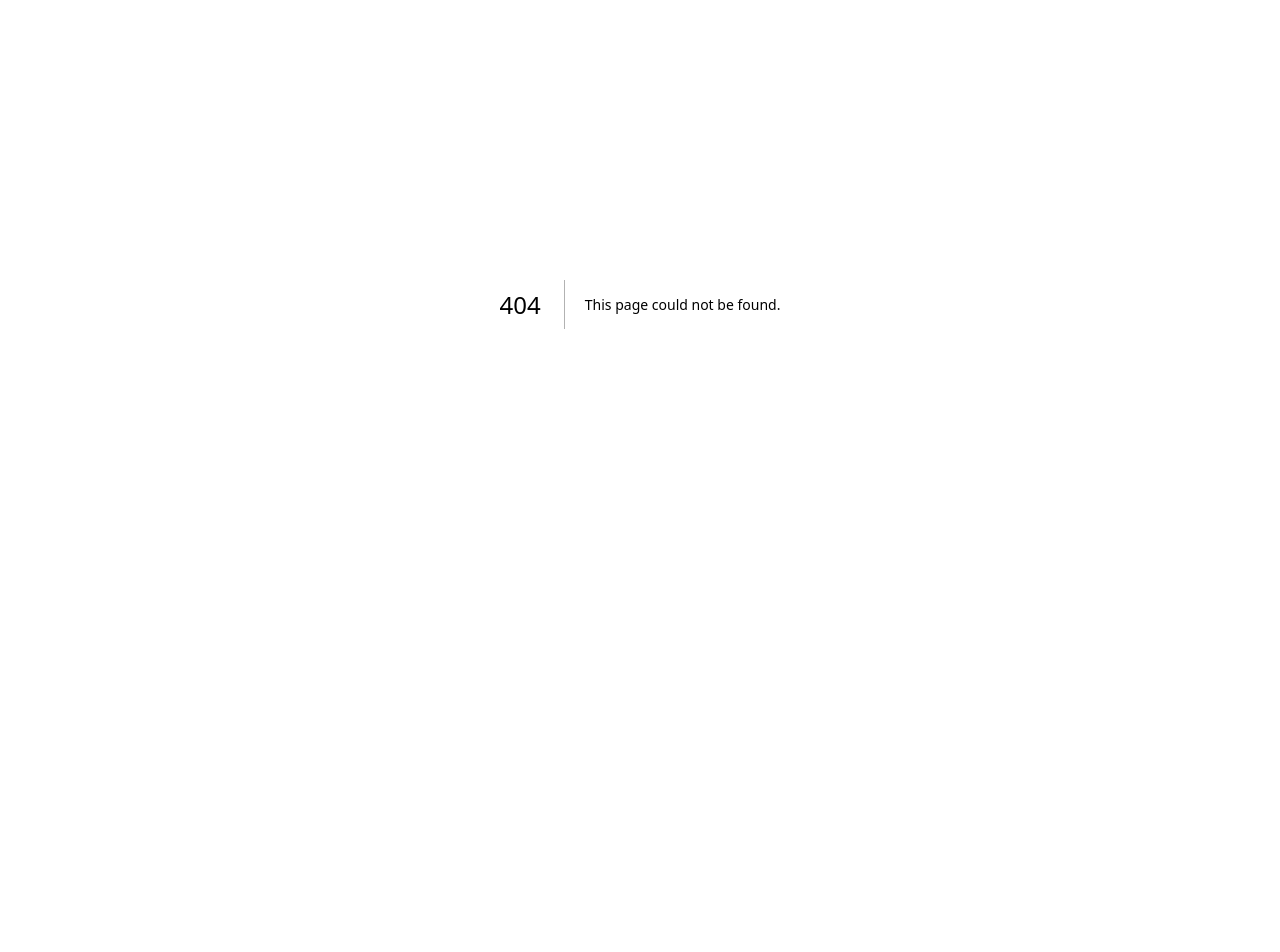
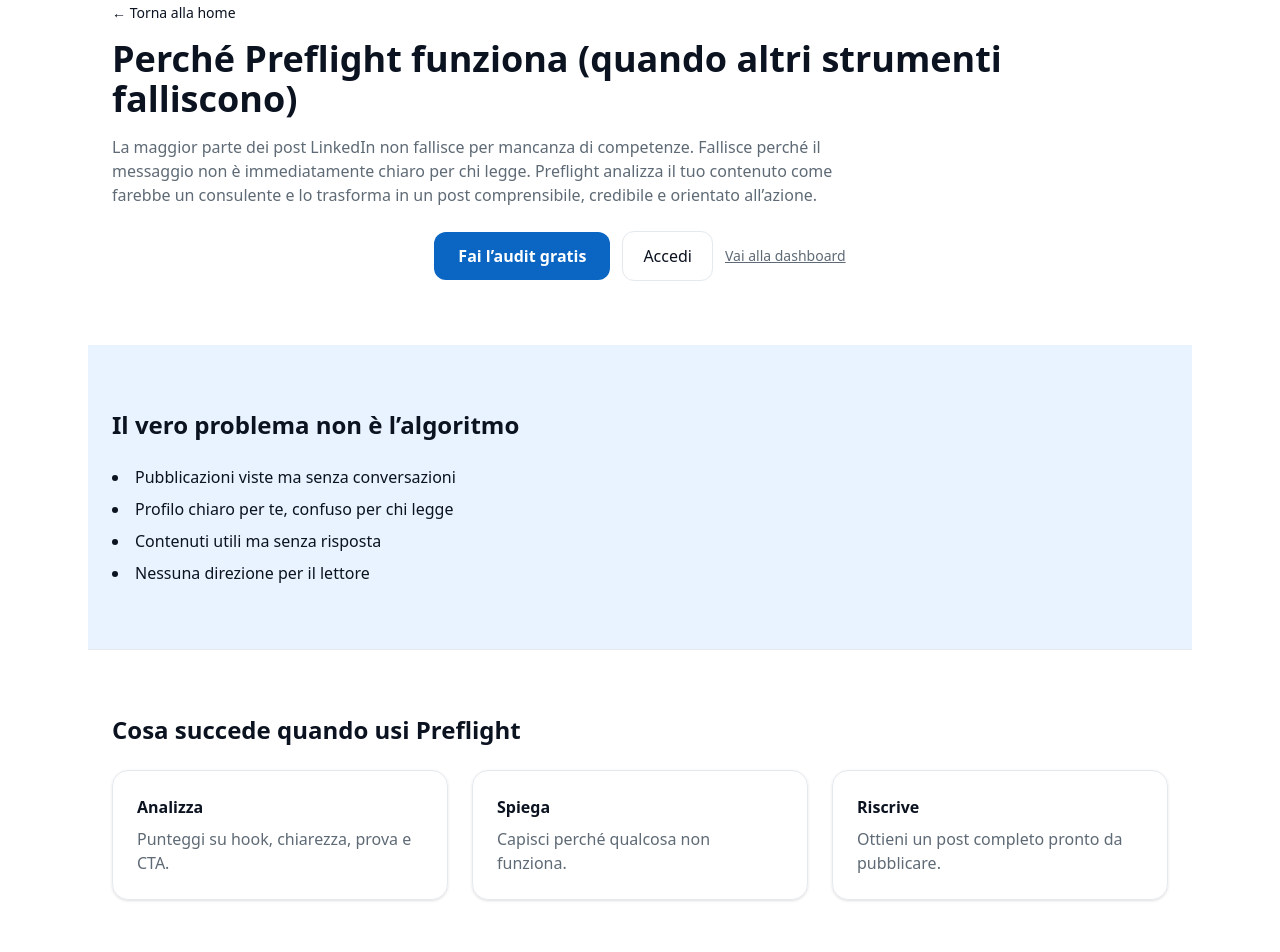
Before and after one commit to marcello13fincato/Preflight, a Next.js app in the folder preflight/: page /perche-funziona in a window 1280 px wide. Before the commit this address had no page. Shown: the part 160-1112 px from the top of the page. Before the commit the page ends 928 px from the top, so only its background shows below. Built offline with nearby package versions, Linux system fonts and the light colour scheme.

Commit message:
Content: add MarketingCTA, perche-funziona page, redirect; header/nav and how-it-works updates; BackButton label

```diff
--- a/preflight/app/(dashboard)/layout.tsx
+++ b/preflight/app/(dashboard)/layout.tsx
@@ -3,6 +3,7 @@
 import Topbar from "../../components/dashboard/Topbar";
 import getServerAuthSession from "../../lib/getServerAuthSession";
 import Layout from "@/components/shared/Layout";
+import Link from "next/link";
 
 export default async function DashboardLayout({ children }: { children: ReactNode }) {
   const session = await getServerAuthSession();
@@ -27,7 +28,7 @@
               <h3 className="mt-4 text-lg font-semibold">Dashboard protetta</h3>
               <p className="mt-2 text-sm text-muted">Per visualizzare gli insights e i consigli è necessario effettuare il login.</p>
               <div className="mt-4 flex justify-center gap-3">
-                <a href="/auth/login" className="btn-primary">Accedi</a>
+                <Link href="/auth/login" className="btn-primary">Accedi</Link>
                 <a href="/" className="btn-secondary">Torna alla home</a>
               </div>
             </div>
--- a/preflight/app/(marketing)/how-it-works/page.tsx
+++ b/preflight/app/(marketing)/how-it-works/page.tsx
@@ -1,47 +1,63 @@
 import Container from "@/components/shared/Container";
 import Section from "@/components/shared/Section";
-import MockPanel from "@/components/shared/MockPanel";
+import BackButton from "@/components/shared/BackButton";
+import MarketingCTA from "@/components/shared/MarketingCTA";
 
 export default function HowItWorks() {
   return (
     <main className="min-h-screen">
       <Section className="pt-24">
         <Container>
-          <h1 className="text-4xl font-bold text-app">Non è magia. È <span className="text-primary font-bold">metodo</span>.</h1>
-          <p className="mt-4 text-muted max-w-2xl">
-            Un audit in 40 controlli e una riscrittura pronta: ecco come operiamo dietro le quinte.
-          </p>
+          <div className="pt-8"><BackButton /></div>
+          <h1 className="text-4xl font-bold">Come funziona Preflight</h1>
+          <p className="mt-4 text-muted max-w-2xl">Dal testo grezzo a un post pronto da pubblicare in pochi secondi.</p>
         </Container>
       </Section>
 
       <Section className="bg-soft">
         <Container>
-          <h2 className="text-3xl font-bold text-center">Un audit in 40 controlli</h2>
-          <p className="mt-4 text-muted text-center max-w-2xl mx-auto">
-            Ogni post passa attraverso un framework che valuta Hook, Chiarezza, Prova, Struttura, Tono e CTA. Nulla è lasciato al caso.
-          </p>
+          <h2 className="text-3xl font-bold text-center">Passaggi</h2>
+          <p className="mt-4 text-muted text-center max-w-2xl mx-auto">Segui questi semplici passi per trasformare la tua bozza in un post che genera conversazioni.</p>
         </Container>
       </Section>
 
       <Section>
         <Container>
-          <h2 className="text-3xl font-bold text-center">Dall’analisi alla riscrittura</h2>
-          <ul className="mt-6 space-y-4 max-w-2xl mx-auto text-app">
-            <li>Punteggio totale</li>
-            <li>Punti critici</li>
-            <li>Riscrittura completa</li>
-            <li>Varianti hook/CTA</li>
-          </ul>
+          <div className="mt-6 grid gap-6 md:grid-cols-1">
+            <div className="p-6 bg-surface rounded-2xl">
+              <h3 className="font-semibold">Incolla il tuo post</h3>
+              <p className="mt-2 text-muted">Può essere una bozza o un contenuto già pronto.</p>
+            </div>
+
+            <div className="p-6 bg-surface rounded-2xl">
+              <h3 className="font-semibold">Analisi immediata</h3>
+              <p className="mt-2 text-muted">Preflight valuta struttura, chiarezza, prova e CTA.</p>
+            </div>
+
+            <div className="p-6 bg-surface rounded-2xl">
+              <h3 className="font-semibold">Report visuale</h3>
+              <p className="mt-2 text-muted">Punteggi e suggerimenti prioritari.</p>
+            </div>
+
+            {/* Insert CTA after step 3 */}
+            <div className="col-span-full mt-4 text-center"><MarketingCTA /></div>
+
+            <div className="p-6 bg-surface rounded-2xl">
+              <h3 className="font-semibold">Riscrittura completa</h3>
+              <p className="mt-2 text-muted">Una nuova versione pronta copy/paste.</p>
+            </div>
+
+            <div className="p-6 bg-surface rounded-2xl">
+              <h3 className="font-semibold">Pubblica con sicurezza</h3>
+              <p className="mt-2 text-muted">Sai cosa aspettarti prima di pubblicare.</p>
+            </div>
+          </div>
         </Container>
       </Section>
 
-      <Section className="py-24 bg-gradient-light">
+      <Section className="py-12 bg-soft2">
         <Container className="text-center">
-          <MockPanel title="Esempio report" className="max-w-md mx-auto">
-            <p className="text-sm text-muted">
-              Punteggio totale, breakdown per sezione e suggerimenti specifici. + versione ottimizzata del post.
-            </p>
-          </MockPanel>
+          <MarketingCTA />
         </Container>
       </Section>
     </main>
--- a/preflight/app/(marketing)/page.tsx
+++ b/preflight/app/(marketing)/page.tsx
@@ -58,7 +58,7 @@
               Fai l’audit gratis
             </Link>
             <Link
-              href="/perche"
+              href="/perche-funziona"
               className="rounded-xl border border-app link-primary px-8 py-4 hover:bg-soft transition"
             >
               Perché funziona
--- a/preflight/app/examples/page.tsx
+++ b/preflight/app/examples/page.tsx
@@ -2,5 +2,5 @@
 
 export default function ExamplesRedirect() {
   // maintain compatibility with old links
-  redirect("/perche");
+  redirect("/perche-funziona");
 }
--- /dev/null
+++ b/preflight/app/perche-funziona/page.tsx
@@ -0,0 +1,78 @@
+import Container from "@/components/shared/Container";
+import Section from "@/components/shared/Section";
+import Card from "@/components/shared/Card";
+import BackButton from "@/components/shared/BackButton";
+import MarketingCTA from "@/components/shared/MarketingCTA";
+
+export default function PercheFunzionaPage() {
+  return (
+    <main className="min-h-screen">
+      <Section>
+        <Container>
+          <div className="pt-8"><BackButton /></div>
+          <h1 className="text-4xl font-bold">Perché Preflight funziona (quando altri strumenti falliscono)</h1>
+          <p className="mt-4 text-muted max-w-3xl">La maggior parte dei post LinkedIn non fallisce per mancanza di competenze. Fallisce perché il messaggio non è immediatamente chiaro per chi legge. Preflight analizza il tuo contenuto come farebbe un consulente e lo trasforma in un post comprensibile, credibile e orientato all’azione.</p>
+          <div className="mt-6"><MarketingCTA /></div>
+        </Container>
+      </Section>
+
+      <Section className="py-12 bg-soft border-b border-app">
+        <Container>
+          <h2 className="text-2xl font-semibold">Il vero problema non è l’algoritmo</h2>
+          <ul className="mt-6 list-disc list-inside space-y-2">
+            <li>Pubblicazioni viste ma senza conversazioni</li>
+            <li>Profilo chiaro per te, confuso per chi legge</li>
+            <li>Contenuti utili ma senza risposta</li>
+            <li>Nessuna direzione per il lettore</li>
+          </ul>
+        </Container>
+      </Section>
+
+      <Section className="py-12 bg-app text-app border-b border-app">
+        <Container>
+          <h2 className="text-2xl font-semibold">Cosa succede quando usi Preflight</h2>
+          <div className="mt-6 grid gap-6 md:grid-cols-3">
+            <Card>
+              <h3 className="font-semibold">Analizza</h3>
+              <p className="mt-2 text-muted">Punteggi su hook, chiarezza, prova e CTA.</p>
+            </Card>
+            <Card>
+              <h3 className="font-semibold">Spiega</h3>
+              <p className="mt-2 text-muted">Capisci perché qualcosa non funziona.</p>
+            </Card>
+            <Card>
+              <h3 className="font-semibold">Riscrive</h3>
+              <p className="mt-2 text-muted">Ottieni un post completo pronto da pubblicare.</p>
+            </Card>
+          </div>
+        </Container>
+      </Section>
+
+      <Section className="py-12 bg-soft border-b border-app">
+        <Container>
+          <h2 className="text-2xl font-semibold">Non è AI generica. È un framework.</h2>
+          <p className="mt-4 text-muted max-w-3xl">Preflight non inventa contenuti. Applica una struttura testata su migliaia di post: attenzione iniziale, chiarezza del messaggio, credibilità e invito all’azione.</p>
+          <div className="mt-6"><MarketingCTA /></div>
+        </Container>
+      </Section>
+
+      <Section className="py-12 bg-app text-app">
+        <Container>
+          <h2 className="text-2xl font-semibold">Cosa cambia concretamente</h2>
+          <ul className="mt-6 list-disc list-inside space-y-2">
+            <li>Più commenti</li>
+            <li>Più conversazioni</li>
+            <li>Più messaggi privati</li>
+            <li>Maggiore chiarezza percepita</li>
+          </ul>
+        </Container>
+      </Section>
+
+      <Section className="py-12 bg-soft2 text-app">
+        <Container className="text-center">
+          <MarketingCTA />
+        </Container>
+      </Section>
+    </main>
+  );
+}
--- /dev/null
+++ b/preflight/app/perche/route.ts
@@ -0,0 +1,5 @@
+import { NextResponse } from "next/server";
+
+export function GET() {
+  return NextResponse.redirect(new URL("/perche-funziona", process.env.NEXTAUTH_URL || "http://localhost:3000"), 307);
+}
--- a/preflight/components/marketing/Header.tsx
+++ b/preflight/components/marketing/Header.tsx
@@ -29,8 +29,8 @@
         </nav>
 
         <div className="flex items-center gap-4">
-          <Link href="/dashboard" aria-label="Vai alla dashboard" className="hidden sm:inline-flex btn-secondary rounded-full px-4 py-2 text-sm font-medium shadow-sm">
-            Dashboard
+          <Link href="/audit" className="hidden sm:inline-flex btn-primary rounded-full px-4 py-2 text-sm font-medium shadow-sm">
+            Fai l’audit gratis
           </Link>
 
           {session ? (
@@ -46,9 +46,9 @@
             </div>
           ) : (
             <Link
-              href="/auth/login"
+              href="/login"
               aria-label="Accedi"
-              className="hidden sm:inline-flex btn-primary rounded-full px-5 py-2 font-semibold shadow-sm"
+              className="hidden sm:inline-flex btn-secondary rounded-full px-5 py-2 font-semibold shadow-sm"
             >
               Accedi
             </Link>
@@ -81,8 +81,8 @@
               </Link>
             ))}
 
-            <Link href="/dashboard" aria-label="Vai alla dashboard" className="block btn-secondary w-full text-center rounded-full px-4 py-2">
-              Dashboard
+            <Link href="/audit" aria-label="Fai l'audit gratis" className="block btn-primary w-full text-center rounded-full px-4 py-2">
+              Fai l’audit gratis
             </Link>
 
             {session ? (
@@ -91,7 +91,7 @@
                 <button onClick={() => signOut({ callbackUrl: "/" })} className="btn-secondary">Esci</button>
               </div>
             ) : (
-              <Link href="/auth/login" className="block btn-primary w-full text-center rounded-full px-4 py-2">Accedi</Link>
+              <Link href="/login" className="block btn-secondary w-full text-center rounded-full px-4 py-2">Accedi</Link>
             )}
           </div>
         </div>
--- a/preflight/components/shared/BackButton.tsx
+++ b/preflight/components/shared/BackButton.tsx
@@ -8,7 +8,7 @@
       onClick={() => router.back()}
       className="text-primary text-sm mb-4 hover:underline"
     >
-      ← Torna indietro
+      ← Torna alla home
     </button>
   );
 }
--- /dev/null
+++ b/preflight/components/shared/MarketingCTA.tsx
@@ -0,0 +1,14 @@
+"use client";
+
+import Link from "next/link";
+import React from "react";
+
+export default function MarketingCTA({ className = "" }: { className?: string }) {
+  return (
+    <div className={`flex flex-wrap items-center justify-center gap-3 ${className}`}>
+      <Link href="/audit" className="btn-primary rounded-xl px-6 py-3 font-semibold">Fai l’audit gratis</Link>
+      <Link href="/login" className="btn-secondary rounded-xl px-5 py-3">Accedi</Link>
+      <Link href="/dashboard" className="text-sm text-muted underline">Vai alla dashboard</Link>
+    </div>
+  );
+}
--- a/preflight/lib/routes.ts
+++ b/preflight/lib/routes.ts
@@ -1,6 +1,6 @@
 export const marketingNav = [
   { label: "Come funziona", href: "/how-it-works" },
-  { label: "Perché", href: "/perche" },
+  { label: "Perché funziona", href: "/perche-funziona" },
   { label: "Prezzi", href: "/pricing" },
   { label: "Audit", href: "/audit" },
 ];
```
